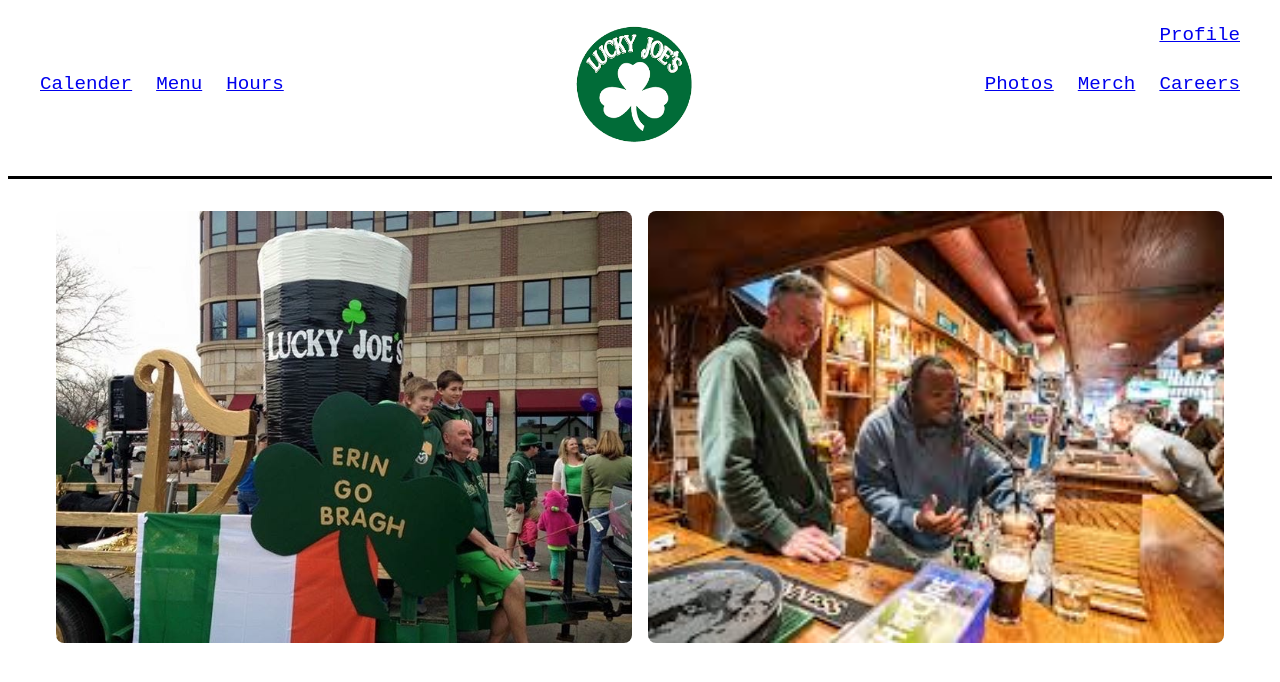
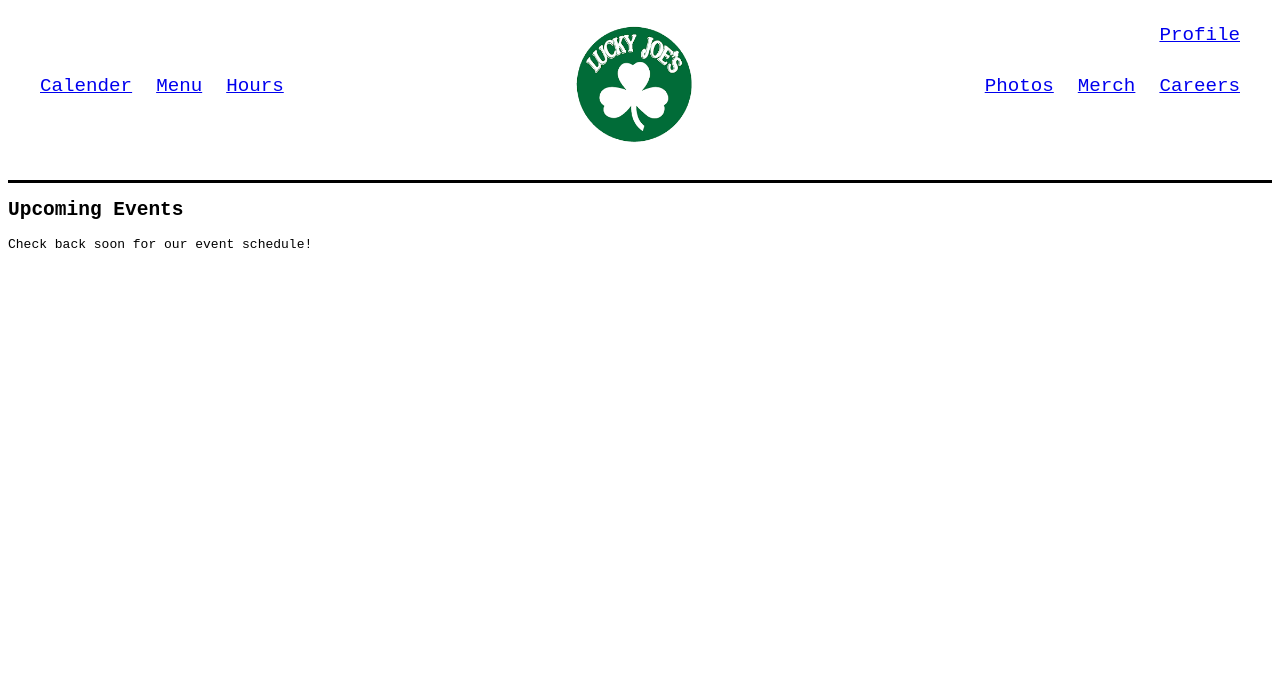
Before and after one commit to WesJones42/Lucky-Joes-Site, an Angular app: page /calenders in a window 1280 px wide. Before the commit this address led to /. Shown: the top 682 px of the page. Built offline with nearby package versions, Linux system fonts and the light colour scheme.

Commit message:
Add calendar page with routing

```diff
--- a/src/app/app.css
+++ b/src/app/app.css
@@ -42,18 +42,3 @@
   border-top: 3px solid black;
   margin: 1rem 0;
 }
-
-/* Main image styling */
-.main-images {
-  display: flex;
-  justify-content: center;
-  gap: 1rem;
-  padding: 1rem 2rem;
-}
-
-.main-images img {
-  width: 48%;
-  height: auto;
-  object-fit: cover;
-  border-radius: 8px;
-}
--- a/src/app/app.html
+++ b/src/app/app.html
@@ -1,11 +1,13 @@
 <div class="top-bar">
   <div class="nav-left">
-    <a href="#">Calender</a>
+    <a routerLink="/calenders">Calender</a>
     <a href="#">Menu</a>
     <a href="#">Hours</a>
   </div>
 
-  <img src="assets/lucky-joes-logo.png" alt="Lucky Joe's Logo" class="logo" />
+  <a routerLink="/">
+    <img src="assets/lucky-joes-logo.png" alt="Lucky Joe's Logo" class="logo" />
+  </a>
 
   <div class="nav-right">
     <a href="#">Photos</a>
@@ -20,7 +22,4 @@
 
 <hr />
 
-<div class="main-images">
-  <img src="assets/bar-left.jpg" alt="Lucky Joe's Bar Left" />
-  <img src="assets/bar-right.jpg" alt="Lucky Joe's Bar Right" />
-</div>
+<router-outlet></router-outlet>
--- a/src/app/app.routes.ts
+++ b/src/app/app.routes.ts
@@ -1,3 +1,8 @@
 import { Routes } from '@angular/router';
+import { Home } from './home';
+import { Calenders } from './calenders';
 
-export const routes: Routes = [];
+export const routes: Routes = [
+  { path: '', component: Home },
+  { path: 'calenders', component: Calenders }
+];
--- a/src/app/app.ts
+++ b/src/app/app.ts
@@ -1,9 +1,9 @@
 import { Component } from '@angular/core';
-import { RouterOutlet } from '@angular/router';
+import { RouterOutlet, RouterLink } from '@angular/router';
 
 @Component({
   selector: 'app-root',
-  imports: [RouterOutlet],
+  imports: [RouterOutlet, RouterLink],
   templateUrl: './app.html',
   styleUrl: './app.css'
 })
--- /dev/null
+++ b/src/app/calenders.css
@@ -0,0 +1,7 @@
+h2 {
+  font-family: monospace;
+}
+
+p {
+  font-family: monospace;
+}
--- /dev/null
+++ b/src/app/calenders.html
@@ -0,0 +1,2 @@
+<h2>Upcoming Events</h2>
+<p>Check back soon for our event schedule!</p>
--- /dev/null
+++ b/src/app/calenders.ts
@@ -0,0 +1,9 @@
+import { Component } from '@angular/core';
+
+@Component({
+  selector: 'app-calenders',
+  standalone: true,
+  templateUrl: './calenders.html',
+  styleUrl: './calenders.css'
+})
+export class Calenders {}
--- /dev/null
+++ b/src/app/home.css
@@ -0,0 +1,13 @@
+.main-images {
+  display: flex;
+  justify-content: center;
+  gap: 1rem;
+  padding: 1rem 2rem;
+}
+
+.main-images img {
+  width: 48%;
+  height: auto;
+  object-fit: cover;
+  border-radius: 8px;
+}
--- /dev/null
+++ b/src/app/home.html
@@ -0,0 +1,4 @@
+<div class="main-images">
+  <img src="assets/bar-left.jpg" alt="Lucky Joe's Bar Left" />
+  <img src="assets/bar-right.jpg" alt="Lucky Joe's Bar Right" />
+</div>
--- /dev/null
+++ b/src/app/home.ts
@@ -0,0 +1,9 @@
+import { Component } from '@angular/core';
+
+@Component({
+  selector: 'app-home',
+  standalone: true,
+  templateUrl: './home.html',
+  styleUrl: './home.css'
+})
+export class Home {}
```
Also changed, not shown: 1 other file (tests, documents, lock files or other folders).
